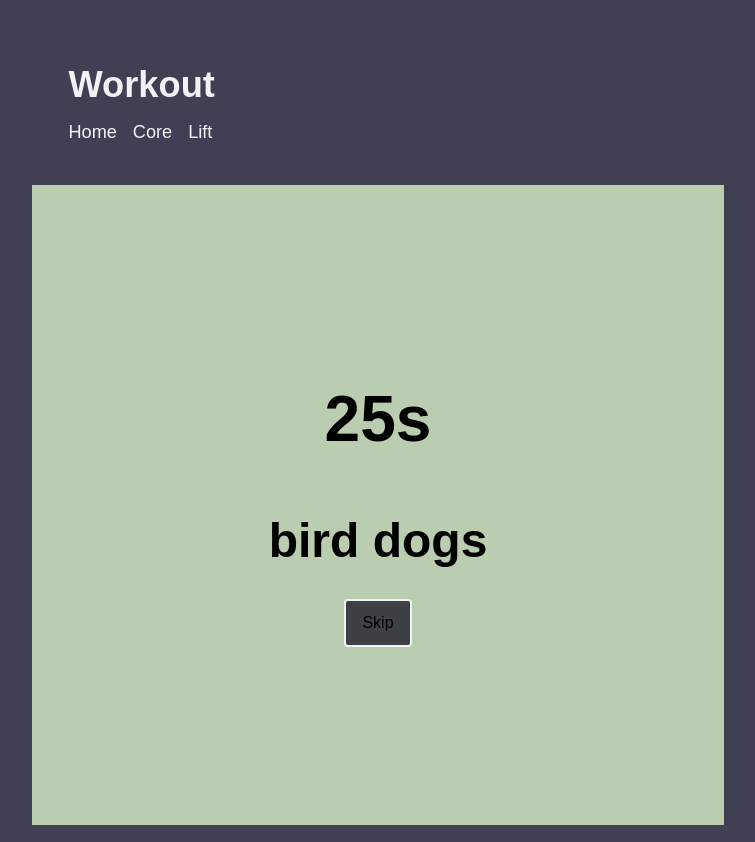
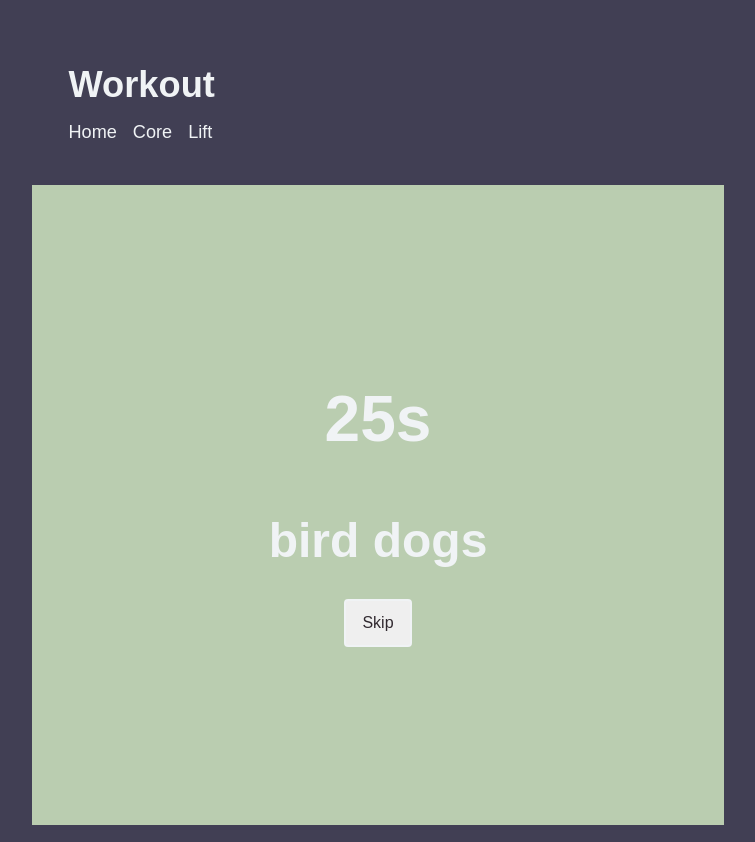
Before and after one commit to mae5357/gainsgpt, a Next.js app: page /core in a window 1280 px wide. Shown: the whole page, without its empty margins (262-1017 px from the left). Built offline with nearby package versions, Linux system fonts and the light colour scheme.

Commit message:
color chnages

```diff
--- a/app/components/ExerciseBlock.js
+++ b/app/components/ExerciseBlock.js
@@ -1,4 +1,3 @@
-// app/components/ExerciseBlock.js
 import styles from './ExerciseBlock.module.css';
 
 export default function ExerciseBlock({ exercise }) {
@@ -17,8 +16,6 @@ export default function ExerciseBlock({ exercise }) {
                     <strong>Reps:</strong> {exercise.reps}
                 </p>
             </div>
-
-
         </div>
     );
 }
--- a/app/components/Exerciseblock.module.css
+++ b/app/components/Exerciseblock.module.css
@@ -8,6 +8,7 @@
     box-shadow: 0 0 10px rgba(0, 0, 0, 0.1);
     padding: 1rem;
     margin: 10px;
+    color: var(--text-light);
 }
 
 .exerciseImage{
--- a/app/components/Header.module.css
+++ b/app/components/Header.module.css
@@ -2,7 +2,6 @@
   display: flex;
   flex-direction: column;
   justify-content: space-between;
-  /* align-items: center; */
   padding: 2rem;
   color: var(--text-light)
 }
--- a/app/core/core.module.css
+++ b/app/core/core.module.css
@@ -6,6 +6,7 @@
   height: 80vh;
   padding: 16px;
   text-align: center;
+  color: var(--text-light);
 }
 
 .timer {
@@ -40,13 +41,13 @@
 }
 
 .skipButton {
-  background-color: var(--onyx);
   border: 2px solid var(--text-light);
   border-radius: 4px;
   font-size: 16px;
   padding: 8px 16px;
   margin-top: 16px;
   cursor: pointer;
+  color: var(--raisin-black);
 }
 
 
```
Also changed, not shown: 1 other file (tests, documents, lock files or other folders).
